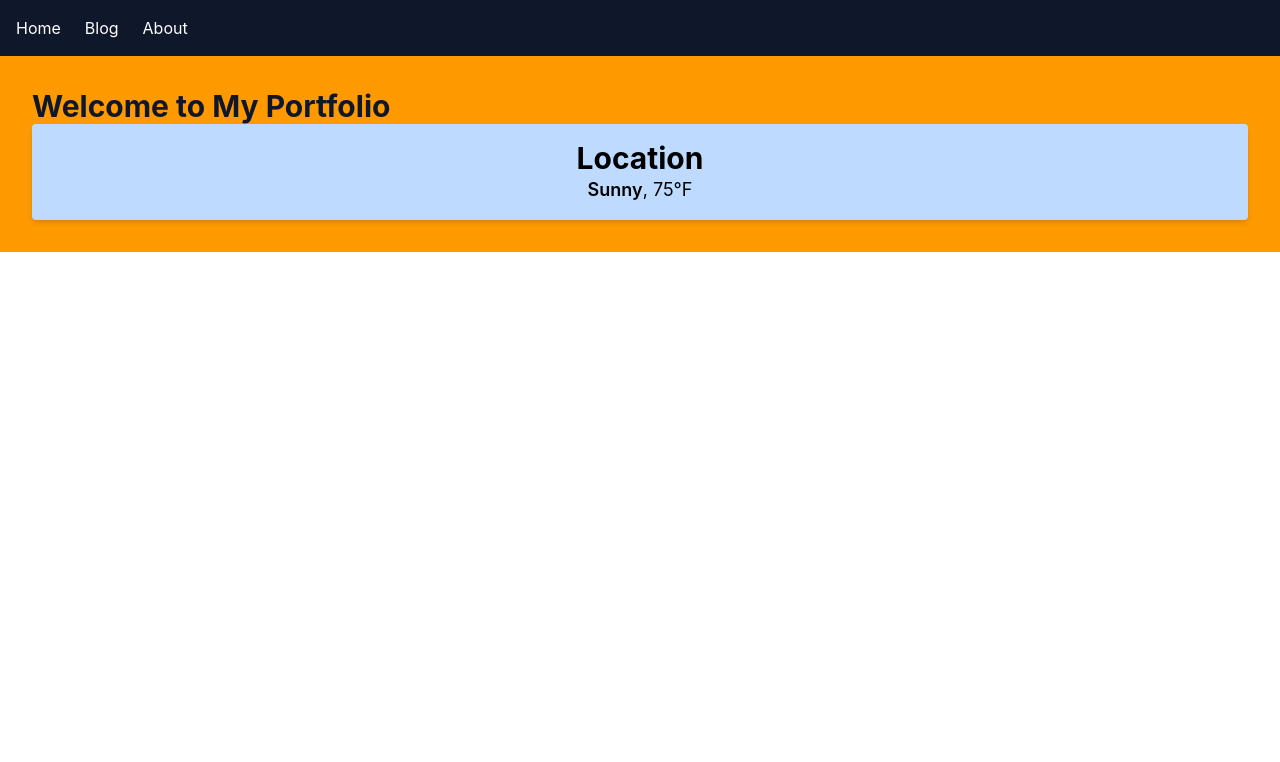
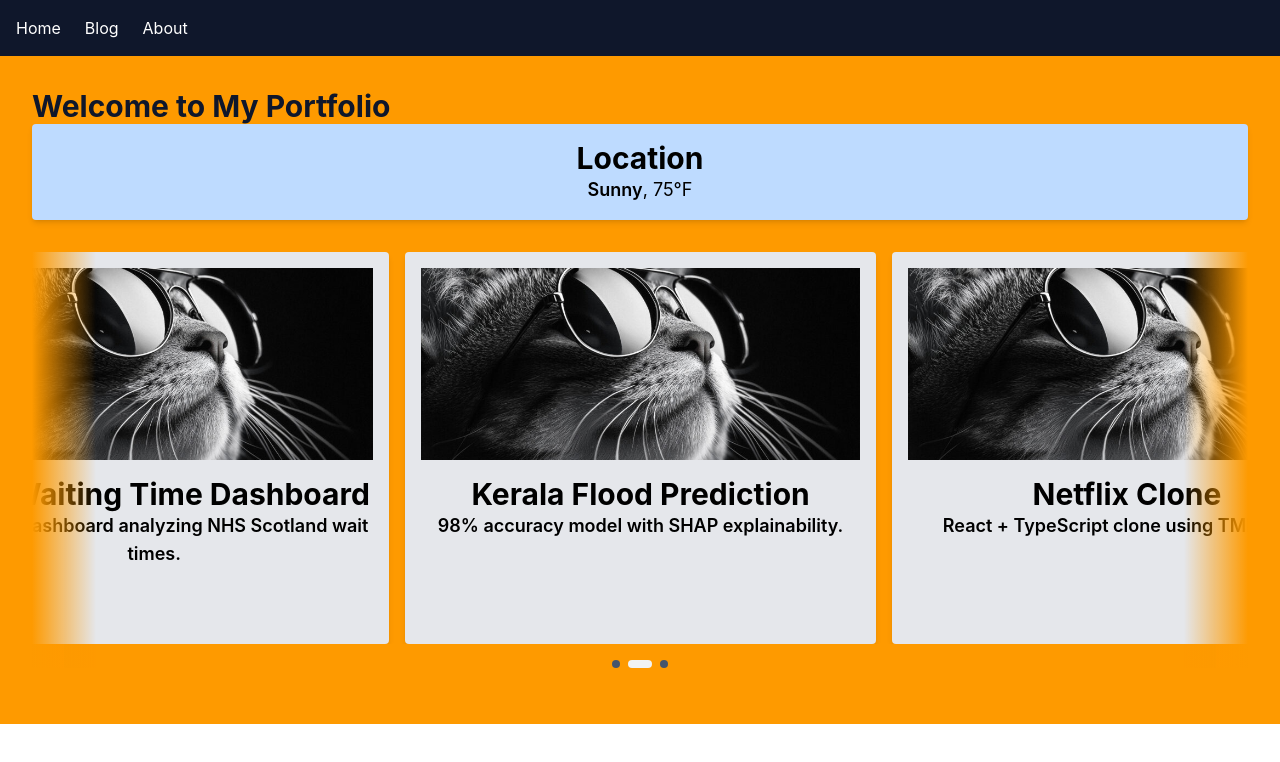
Before and after one commit to yoki1234/Portfolio, a React app: page / in a window 1280 px wide. Shown: the top 762 px of the page. Built offline with nearby package versions, Linux system fonts and the light colour scheme; the HTML template or start-up script is replaced by a standard one.

Commit message:
feat:Carousel card and carousel Components

```diff
--- a/package.json
+++ b/package.json
@@ -12,6 +12,8 @@
   "dependencies": {
     "@tailwindcss/vite": "^4.3.3",
     "classnames": "^2.5.1",
+    "embla-carousel-autoplay": "^8.6.0",
+    "embla-carousel-react": "^8.6.0",
     "react": "^19.2.8",
     "react-dom": "^19.2.8",
     "react-router-dom": "^7.18.2",
--- /dev/null
+++ b/src/components/Carousel.tsx
@@ -0,0 +1,70 @@
+import { useCallback, useEffect, useState } from 'react'
+import useEmblaCarousel from 'embla-carousel-react'
+import Autoplay from 'embla-carousel-autoplay'
+import { CarouselCard } from './CarouselCard'
+import type { CarouselCardProps } from './CarouselCard'
+
+
+interface CarouselProps {
+  items: CarouselCardProps[]
+}
+
+export const Carousel =({ items }: CarouselProps) =>{
+  const [emblaRef, emblaApi] = useEmblaCarousel({ loop: true }, [
+    Autoplay({ delay: 3000, stopOnInteraction: false }),
+  ])
+
+    const [selectedIndex, setSelectedIndex] = useState(0)
+
+  const [scrollSnaps, setScrollSnaps] = useState<number[]>([])
+
+  const scrollTo = useCallback(
+    (index: number) => emblaApi?.scrollTo(index),
+    [emblaApi]
+  )
+
+  const onSelect = useCallback(() => {
+    if (!emblaApi) return
+    setSelectedIndex(emblaApi.selectedScrollSnap())
+  }, [emblaApi])
+
+  useEffect(() => {
+    if (!emblaApi) return
+    setScrollSnaps(emblaApi.scrollSnapList())
+    emblaApi.on('select', onSelect)
+    onSelect()
+  }, [emblaApi, onSelect])
+
+  return (
+    <div className="relative">
+      {/* Fade edges */}
+      <div className="pointer-events-none absolute left-0 top-0 h-full w-16 z-10 bg-gradient-to-r from-amber-500 to-transparent" />
+      <div className="pointer-events-none absolute right-0 top-0 h-full w-16 z-10 bg-gradient-to-l from-amber-500 to-transparent" />
+
+      {/* Carousel track */}
+      <div className="overflow-hidden" ref={emblaRef}>
+        <div className="flex">
+          {items.map((item, i) => (
+            <div key={i} className="flex-[0_0_80%] md:flex-[0_0_40%] min-w-0 px-2">
+              <CarouselCard {...item} />
+            </div>
+          ))}
+        </div>
+      </div>
+
+      {/* Dot indicators */}
+      <div className="flex justify-center gap-2 mt-4">
+        {scrollSnaps.map((_, i) => (
+          <button
+            key={i}
+            onClick={() => scrollTo(i)}
+            className={`h-2 rounded-full transition-all ${
+              i === selectedIndex ? 'w-6 bg-mist-100' : 'w-2 bg-slate-600'
+            }`}
+            aria-label={`Go to slide ${i + 1}`}
+          />
+        ))}
+      </div>
+    </div>
+  )
+}
--- /dev/null
+++ b/src/components/CarouselCard.tsx
@@ -0,0 +1,20 @@
+export interface CarouselCardProps {
+  title: string;
+  description: string;
+  imageUrl?: string;
+}
+
+
+export const CarouselCard = ({ title, description, imageUrl }: CarouselCardProps) => {
+  return (
+      <div className="p-4 h-98 text-center rounded shadow-md bg-gray-200">
+          { imageUrl &&
+            <div className="w-full h-48 bg-gray-400 mb-4">
+              <img src={imageUrl} alt={title} className="w-full h-full object-cover object-center" />
+            </div>
+          }
+        <h2 className="font-bold font-sans text-3xl">{title}</h2>
+        <p className="text-lg"><span className="font-semibold">{description}</span></p>
+      </div>
+  );
+}
--- a/src/pages/Home.tsx
+++ b/src/pages/Home.tsx
@@ -1,10 +1,24 @@
 import WeatherWidget from './../components/WeatherWidget';
+import img from '../assets/gratisography-cool-cat-800x525.jpg'
+import { Carousel } from '../components/Carousel';
 
 export const Home = () => {
+
+  const projects = [
+    { title: 'NHS Waiting Time Dashboard', description: 'Power BI dashboard analyzing NHS Scotland wait times.', imageUrl: img },
+    { title: 'Kerala Flood Prediction', description: '98% accuracy model with SHAP explainability.', imageUrl: img },
+    { title: 'Netflix Clone', description: 'React + TypeScript clone using TMDB API.', imageUrl: img },
+  ]
+
+
   return (
     <div className="p-8 bg-amber-500">
       <h1 className="text-3xl font-bold text-slate-900">Welcome to My Portfolio</h1>
-      <WeatherWidget />
+      <div className="flex flex-col gap-8 mb-6">
+        <WeatherWidget />
+        <Carousel items={projects} />
+      </div>
+
     </div>
   )
 }
```
Also changed, not shown: src/assets/gratisography-cool-cat-800x525.jpg (added), 1 other file (tests, documents, lock files or other folders).
